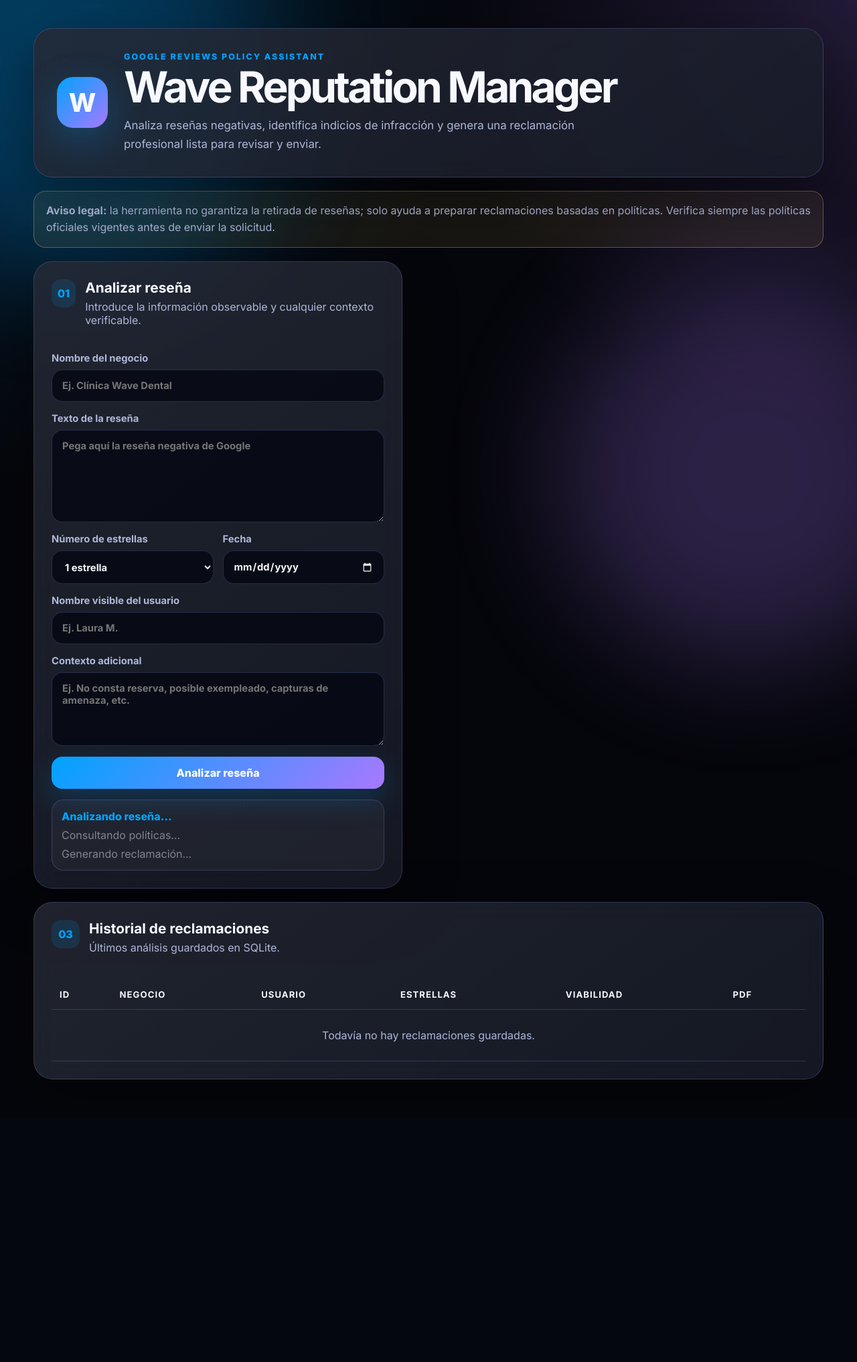
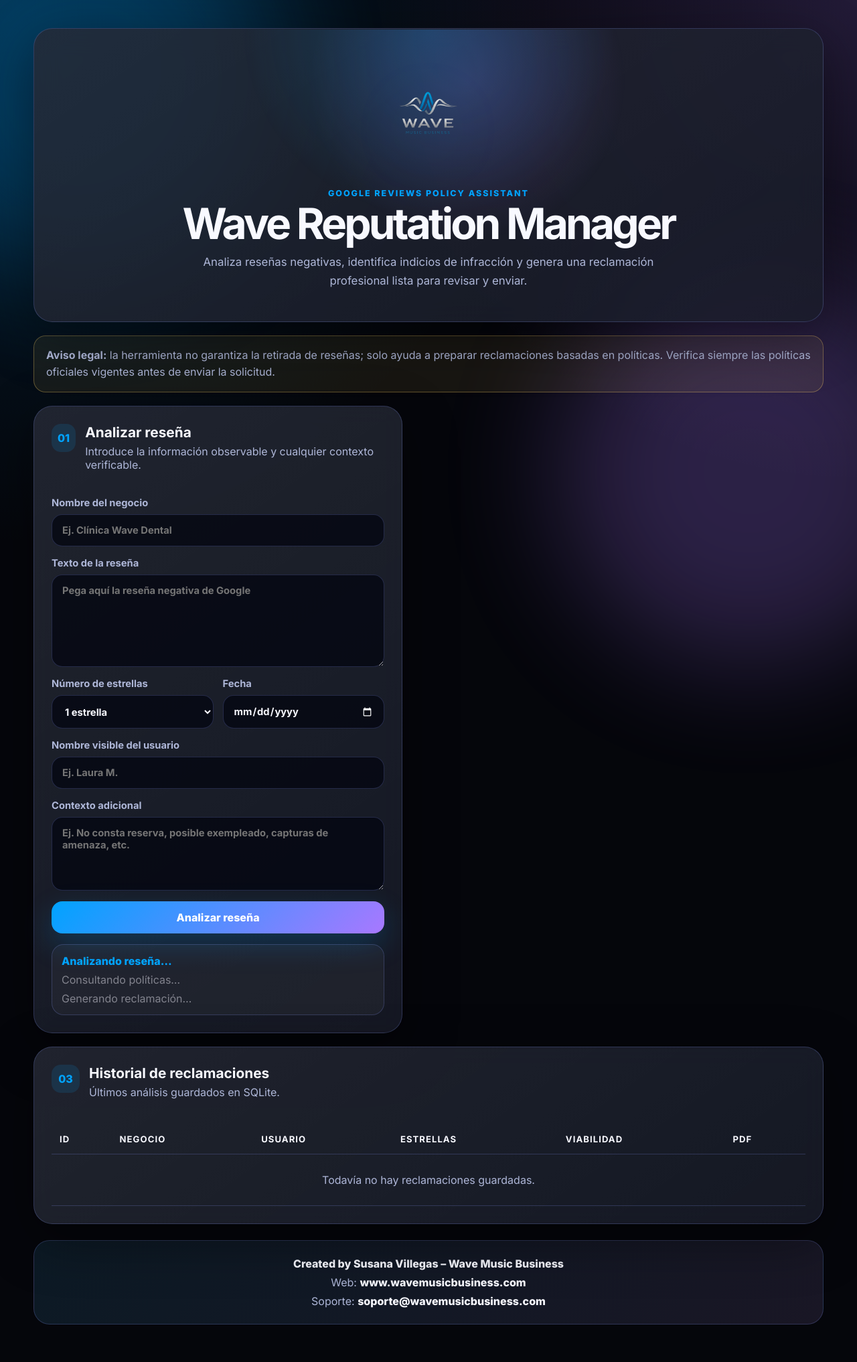
Before and after one commit to susanavillegasartist-design/wave-reputation-manager, a FastAPI app: page / in a window 1280 px wide. Shown: the whole page at 67% size. Before the commit the page ends 1612 px from the top, so only its background shows below. Run offline with FastAPI, Linux system fonts and the light colour scheme; data that the repository does not hold is empty.

Commit message:
Update branded interface

```diff
--- a/static/styles.css
+++ b/static/styles.css
@@ -56,21 +56,38 @@
 
 .hero {
   display: flex;
-  align-items: center;
-  gap: 24px;
-  padding: 34px;
+  justify-content: center;
+  padding: clamp(26px, 5vw, 46px);
+  overflow: hidden;
+  position: relative;
+  text-align: center;
 }
 
-.brand-mark {
-  display: grid;
-  place-items: center;
-  flex: 0 0 76px;
-  height: 76px;
-  border-radius: 24px;
-  background: linear-gradient(135deg, var(--blue), var(--purple));
-  font-size: 2.4rem;
-  font-weight: 800;
-  box-shadow: 0 18px 55px rgba(0, 163, 255, 0.26);
+.hero::before {
+  content: "";
+  position: absolute;
+  inset: 1px;
+  border-radius: inherit;
+  background: radial-gradient(circle at 50% 0%, rgba(0, 163, 255, 0.22), transparent 38%),
+              radial-gradient(circle at 55% 18%, rgba(168, 120, 255, 0.2), transparent 32%);
+  pointer-events: none;
+}
+
+.brand-identity {
+  align-items: center;
+  display: flex;
+  flex-direction: column;
+  isolation: isolate;
+  position: relative;
+  width: min(850px, 100%);
+}
+
+.brand-logo {
+  width: clamp(112px, 18vw, 172px);
+  height: auto;
+  margin-bottom: 20px;
+  border-radius: 32px;
+  filter: drop-shadow(0 22px 50px rgba(0, 163, 255, 0.24));
 }
 
 .eyebrow {
@@ -88,7 +105,7 @@
 h3 { margin-bottom: 12px; color: #ffffff; }
 
 .hero-copy, .section-heading p, .legal-banner, label, .result-block { color: var(--muted); }
-.hero-copy { max-width: 760px; margin-bottom: 0; font-size: 1.05rem; line-height: 1.7; }
+.hero-copy { max-width: 760px; margin: 0 auto; font-size: 1.05rem; line-height: 1.7; }
 
 .legal-banner {
   margin: 20px 0;
@@ -108,6 +125,24 @@
 
 .form-card, .result-card, .history-card { padding: 26px; }
 .history-card { margin-top: 20px; }
+
+.corporate-footer {
+  display: grid;
+  gap: 8px;
+  justify-items: center;
+  margin-top: 24px;
+  padding: 24px;
+  border: 1px solid var(--line);
+  border-radius: 24px;
+  background: linear-gradient(135deg, rgba(0, 163, 255, 0.08), rgba(168, 120, 255, 0.08)), rgba(255, 255, 255, 0.035);
+  color: var(--muted);
+  text-align: center;
+}
+
+.corporate-footer p { margin: 0; }
+.corporate-footer a { color: var(--text); font-weight: 800; text-decoration: none; }
+.corporate-footer a:hover { color: var(--blue); text-decoration: underline; }
+.footer-credit { color: var(--text); font-weight: 800; }
 
 .section-heading {
   display: flex;
@@ -238,13 +273,13 @@
 @media (max-width: 900px) {
   .workspace { grid-template-columns: 1fr; }
   .result-card { position: static; }
-  .hero { align-items: flex-start; }
+  .hero { align-items: center; }
 }
 
 @media (max-width: 640px) {
   .page-shell { width: min(100% - 20px, 1180px); padding-top: 18px; }
-  .hero, .section-heading { flex-direction: column; }
+  .section-heading { flex-direction: column; }
   .form-card, .result-card, .history-card, .hero { padding: 20px; border-radius: 22px; }
   .grid-two { grid-template-columns: 1fr; }
-  .brand-mark { width: 62px; height: 62px; flex-basis: 62px; }
+  .brand-logo { width: 108px; border-radius: 24px; }
 }
--- a/templates/index.html
+++ b/templates/index.html
@@ -15,8 +15,8 @@
 
   <main class="page-shell">
     <section class="hero card">
-      <div class="brand-mark">W</div>
-      <div>
+      <div class="brand-identity">
+        <img class="brand-logo" src="{{ url_for('static', path='logo-wave-music-business.png') }}" alt="Wave Music Business logo">
         <p class="eyebrow">Google Reviews Policy Assistant</p>
         <h1>Wave Reputation Manager</h1>
         <p class="hero-copy">Analiza reseñas negativas, identifica indicios de infracción y genera una reclamación profesional lista para revisar y enviar.</p>
@@ -163,6 +163,18 @@
         </table>
       </div>
     </section>
+
+    <footer class="corporate-footer" aria-label="Información corporativa">
+      <p class="footer-credit">Created by Susana Villegas – Wave Music Business</p>
+      <p>
+        Web:
+        <a href="https://www.wavemusicbusiness.com" target="_blank" rel="noopener noreferrer">www.wavemusicbusiness.com</a>
+      </p>
+      <p>
+        Soporte:
+        <a href="mailto:soporte@wavemusicbusiness.com">soporte@wavemusicbusiness.com</a>
+      </p>
+    </footer>
   </main>
 
   <div id="toast" class="toast" role="status" aria-live="polite"></div>
```
Also changed, not shown: static/logo-wave-music-business.png (renamed from static/logo wave music business.png).
